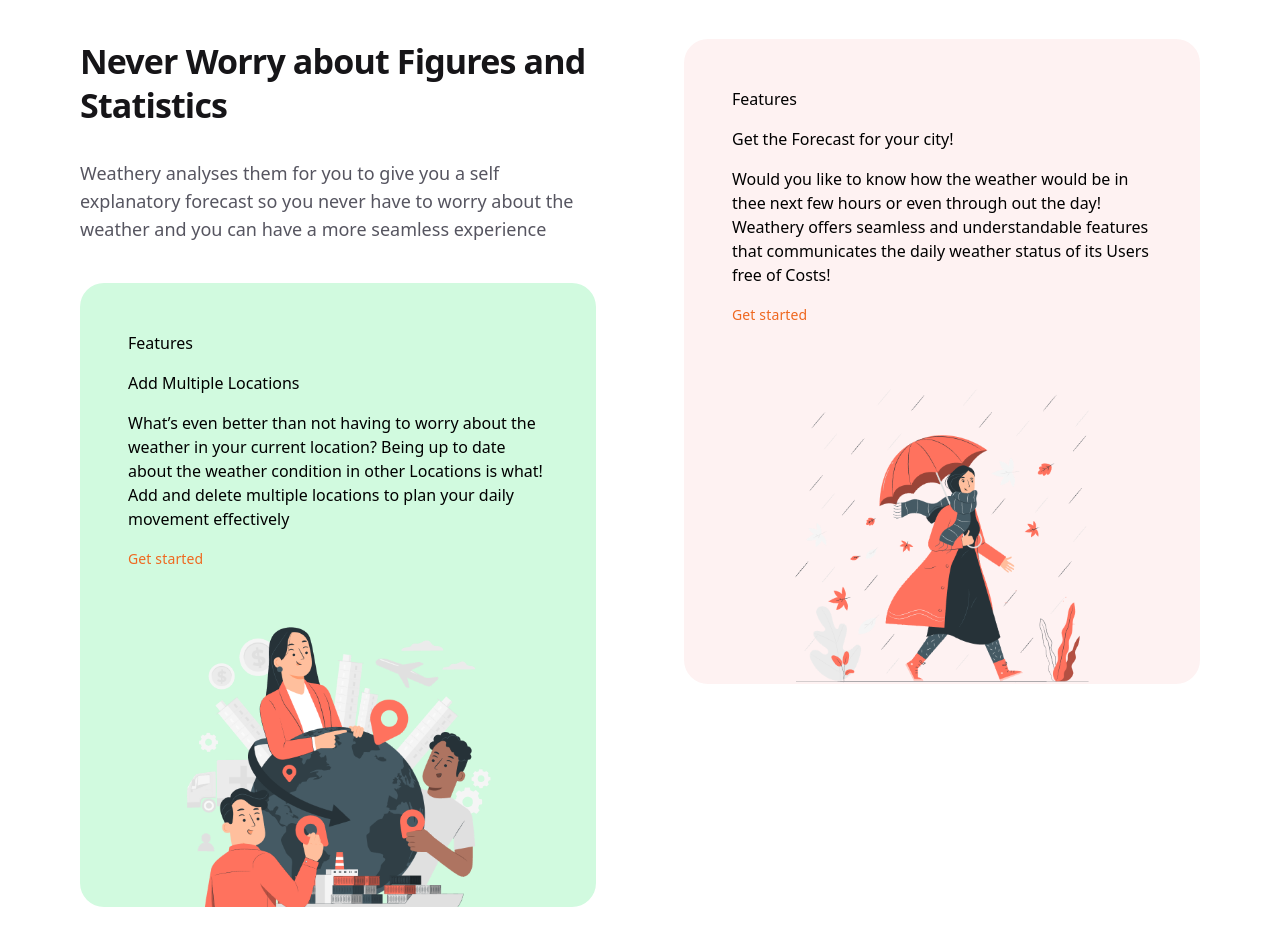
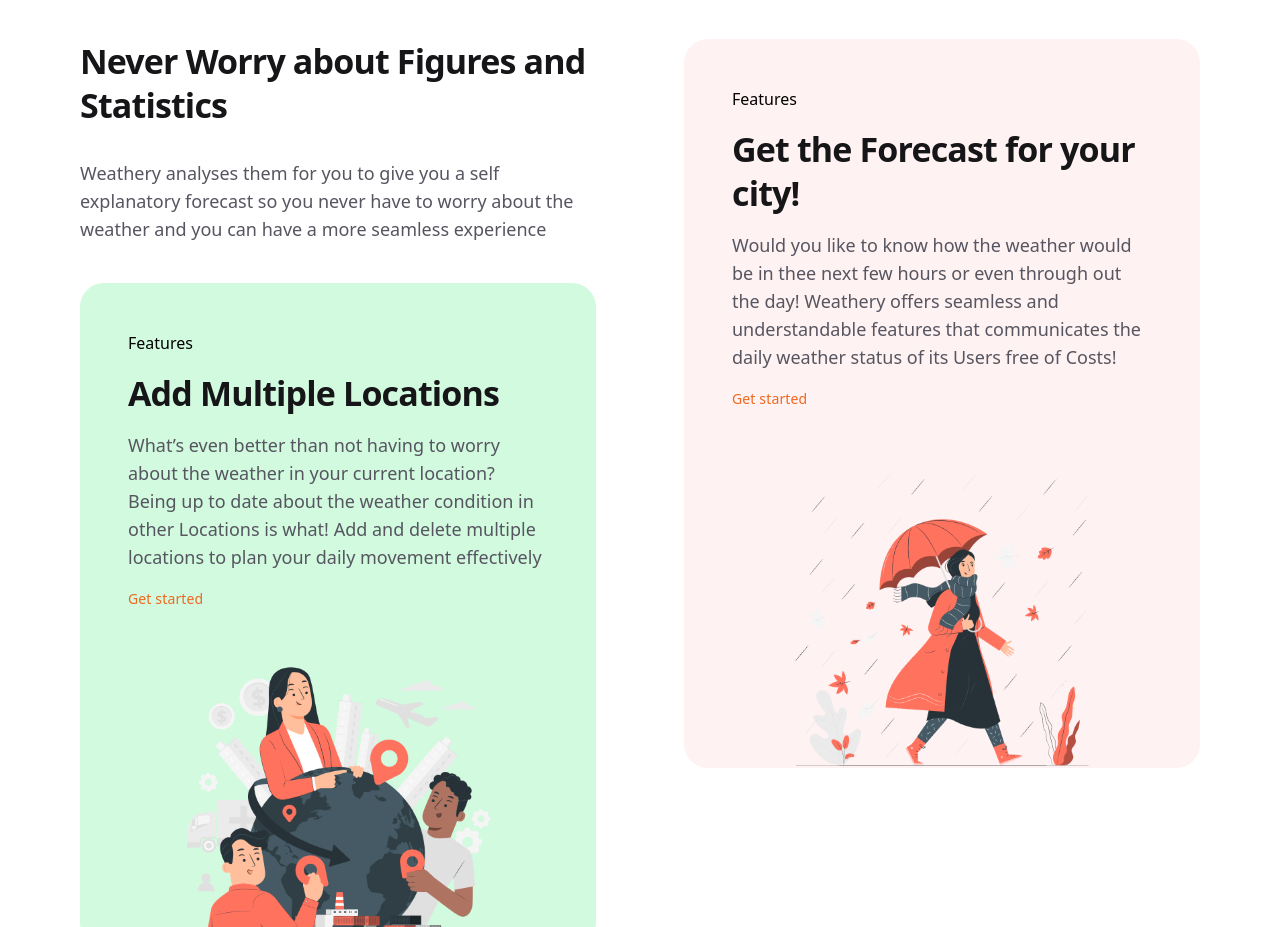
Before and after one commit to dawkaka/mechanic-gear-landing-page, a React (Create React App) app: page / in a window 1280 px wide. Shown: the part 1260-2187 px from the top of the page. Built offline with nearby package versions, Linux system fonts and the light colour scheme.

Commit message:
fix: make showcase header bold

```diff
--- a/src/styles/landingpage.css
+++ b/src/styles/landingpage.css
@@ -297,6 +297,25 @@
     border-radius: 24px;
 }
 
+.landing_ill_container h3 {
+    font-style: normal;
+    font-weight: 700;
+    font-size: 34px;
+    line-height: 44px;
+    letter-spacing: -0.025em;
+    font-feature-settings: 'tnum' on, 'lnum' on;
+    color: #161518;
+}
+
+.landing_ill_container p {
+    font-style: normal;
+    font-weight: 400;
+    font-size: 18px;
+    line-height: 28px;
+    font-feature-settings: 'tnum' on, 'lnum' on, 'liga' off;
+    color: #565560;
+}
+
 #landing_download_app {
     width: 100%;
     display: flex;
```
